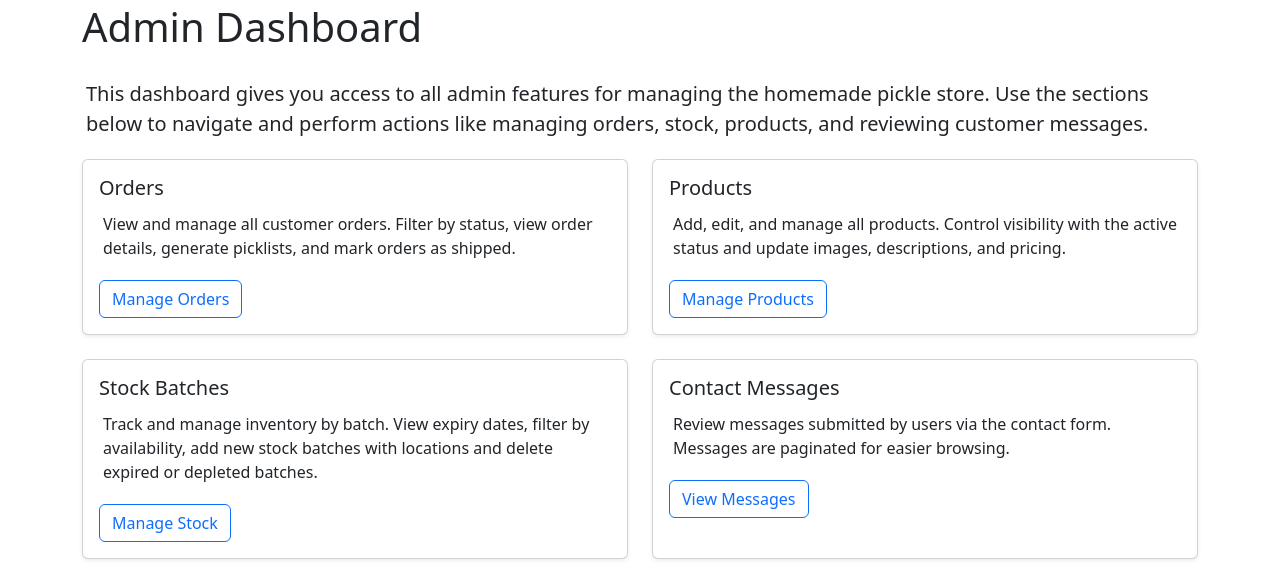
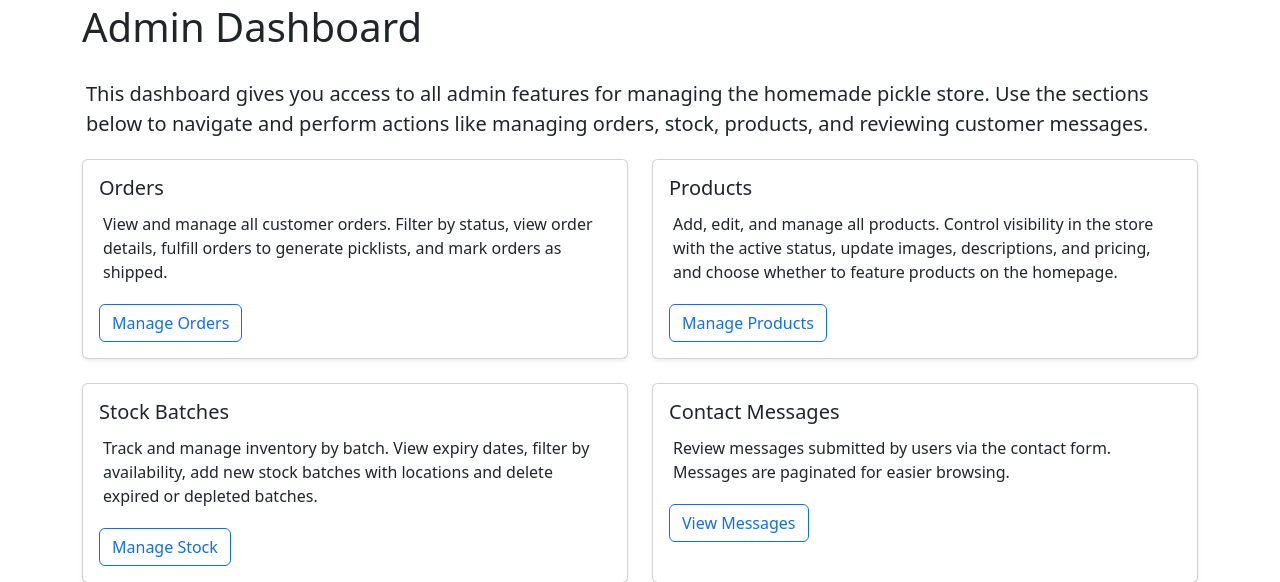
Before and after one commit to james-fitz86/pickle-polona, a Flask app: template templates/admin/dashboard.html in a window 1280 px wide. Shown: the part 159-741 px from the top of the page. Run offline with Flask 3, Linux system fonts and the light colour scheme; the template is opened without the code that fills it, so the values that code supplies are empty.

Commit message:
small changes to html text content for better description

```diff
--- a/templates/admin/dashboard.html
+++ b/templates/admin/dashboard.html
@@ -21,7 +21,7 @@
                     <div class="card-body">
                         <h5 class="card-title">Orders</h5>
                         <p class="card-text">
-                            View and manage all customer orders. Filter by status, view order details, generate picklists, and mark orders as shipped.
+                            View and manage all customer orders. Filter by status, view order details, fulfill orders to generate picklists, and mark orders as shipped.
                         </p>
                         <a href="{{ url_for('admin.orders') }}" class="btn btn-outline-primary">Manage Orders</a>
                     </div>
@@ -32,7 +32,7 @@
                     <div class="card-body">
                         <h5 class="card-title">Products</h5>
                         <p class="card-text">
-                            Add, edit, and manage all products. Control visibility with the active status and update images, descriptions, and pricing.
+                            Add, edit, and manage all products. Control visibility in the store with the active status, update images, descriptions, and pricing, and choose whether to feature products on the homepage.
                         </p>
                         <a href="{{ url_for('admin.products') }}" class="btn btn-outline-primary">Manage Products</a>
                     </div>
```
